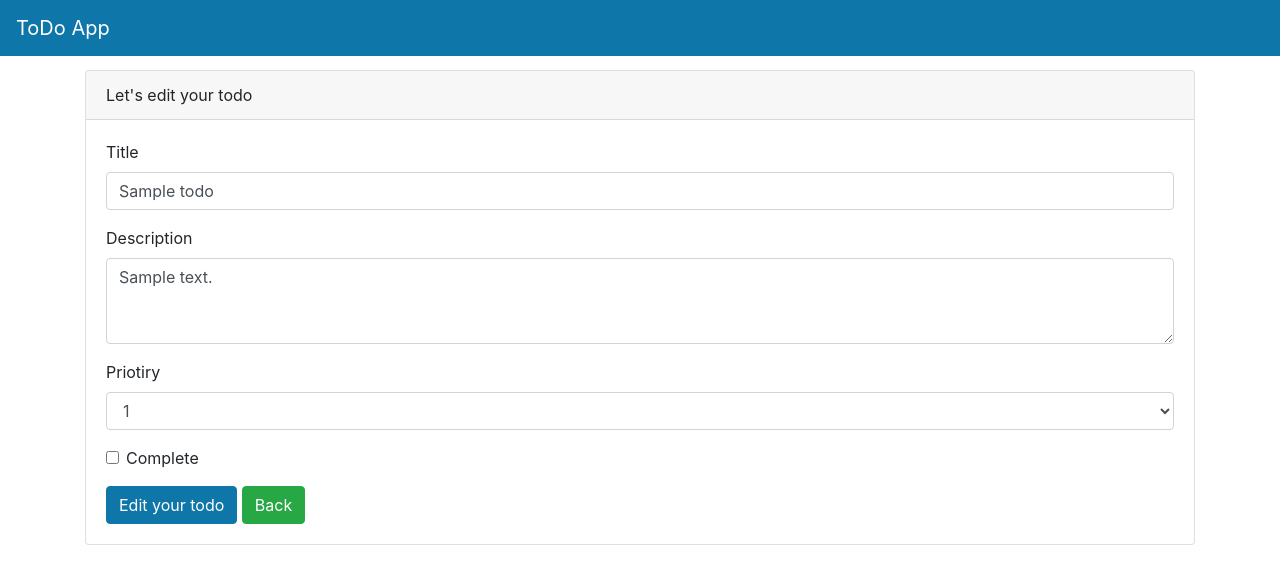
After one commit to FranBotha1990/todoapp, a Python web app: template templates/edit-todo.html in a window 1280 px wide. The commit adds this page. Shown: the top 584 px of the page. Run offline with Jinja, Linux system fonts and the light colour scheme; the template is opened without the code that fills it: most values are stand-ins (such as "Sample title", 1, 10 or a date in 2020).

Commit message:
Create edit-todo.html and link page in todo.py, correct # on todo.html to show ID and not index.

```diff
--- /dev/null
+++ b/templates/edit-todo.html
@@ -0,0 +1,37 @@
+{% include 'layout.html' %}
+
+<div class="container">
+    <div class="card">
+        <div class="card-header">
+            Let's edit your todo
+        </div>
+        <div class="card-body">
+            <form id="editTodoForm">
+                <div class="form-group">
+                    <label>Title</label>
+                    <input type="text" class="form-control" name="title" value="{{todo.title}}" required>
+                </div>
+                <div class="form-group">
+                    <label>Description</label>
+                    <textarea name="description" class="form-control" rows="3" required>{{todo.description}}</textarea>
+                </div>
+                <div class="form-group">
+                    <label>Priotiry</label>
+                    <select name="priority" class="form-control">
+                        <option {% if todo.priority == 1 %} selected = "selected" {% endif %}>1</option>
+                        <option {% if todo.priority == 2 %} selected = "selected" {% endif %}>2</option>
+                        <option {% if todo.priority == 3 %} selected = "selected" {% endif %}>3</option>
+                        <option {% if todo.priority == 4 %} selected = "selected" {% endif %}>4</option>
+                        <option {% if todo.priority == 5 %} selected = "selected" {% endif %}>5</option>
+                    </select>
+                </div>
+                <div class="form-group form-check">
+                    <input type="checkbox" class="form-check-input" name="complete" {% if todo.complete %} checked {% endif %}>
+                    <label class="form-check-label">Complete</label>
+                </div>
+                <button type="submit" class="btn btn-primary">Edit your todo</button>
+                <a href="/todos/todo-page" class="btn btn-success">Back</a>
+            </form>
+        </div>
+    </div>
+</div>
--- a/templates/todo.html
+++ b/templates/todo.html
@@ -25,7 +25,7 @@
                     {% for todo in todos %}
                     {% if todo.complete == False %}
                     <tr class="pointer">
-                        <td>{{loop.index}}</td>
+                        <td>{{todo.id}}</td>
                         <td>{{todo.title}}</td>
                         <td>
                             <button onclick="window.location.href='edit-todo-page/{{todo.id}}'" type="button" class="btn btn-info">
```
Also changed, not shown: routers/todos.py (+15 -0 lines).
